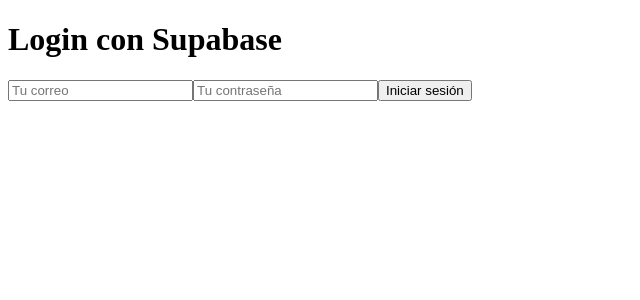
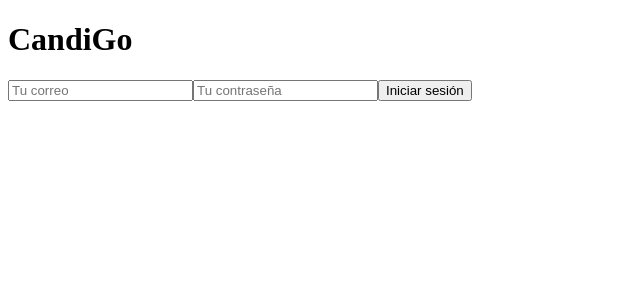
Before and after one commit to golivaxd/CandiGo, a Next.js app in the folder fronted/: page / in a window 1280 px wide. Shown: the top 300 px of the page, without its empty margins (0-640 px from the left). Built offline with nearby package versions, Linux system fonts and the light colour scheme; no server answers.

Commit message:
Update page.tsx

```diff
--- a/fronted/src/app/page.tsx
+++ b/fronted/src/app/page.tsx
@@ -56,7 +56,7 @@
 
   return (
     <main className="min-h-screen flex flex-col items-center justify-center p-4">
-      <h1 className="text-3xl font-bold mb-4">Login con Supabase</h1>
+      <h1 className="text-3xl font-bold mb-4">CandiGo</h1>
       <form onSubmit={handleLogin} className="flex flex-col items-center gap-2">
         <input
           type="email"
```
